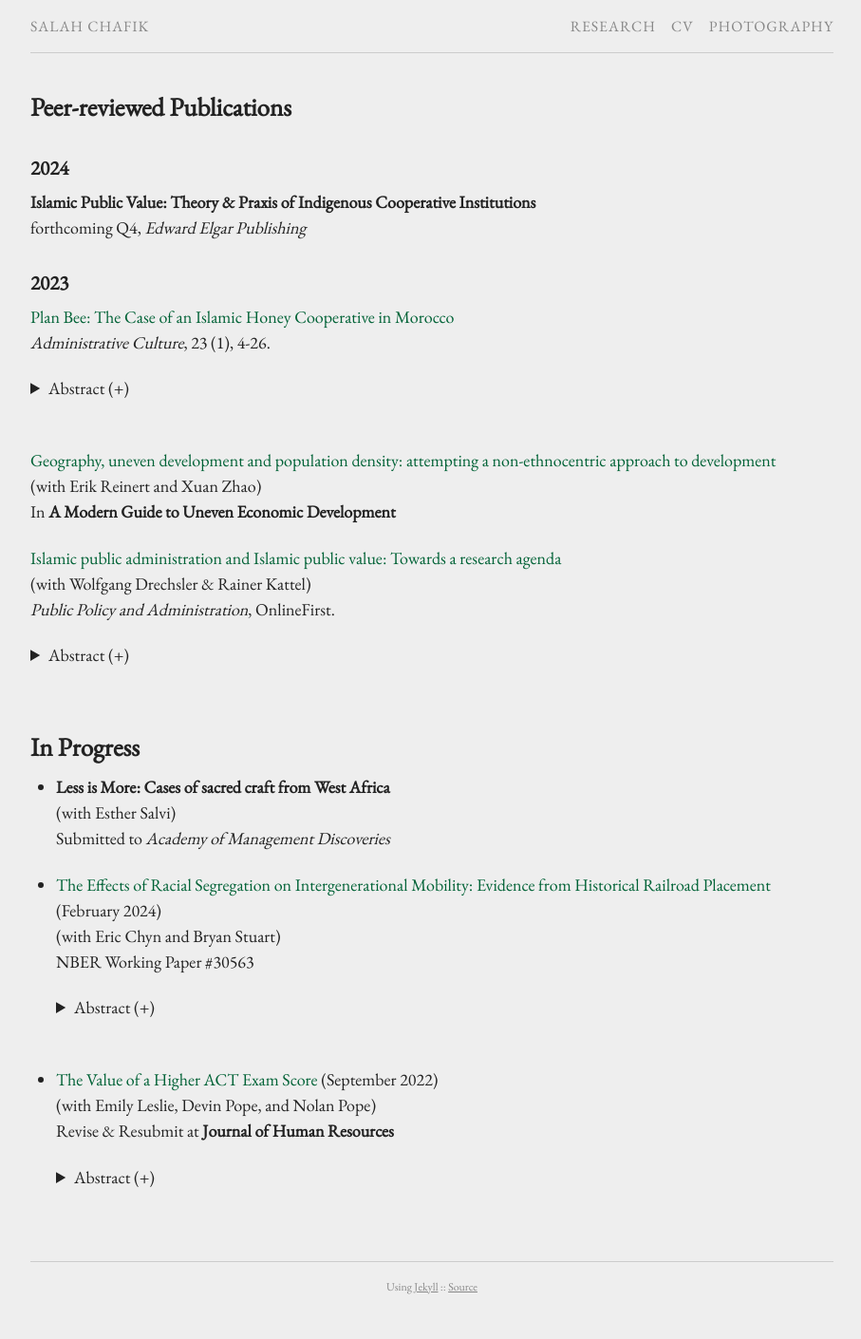
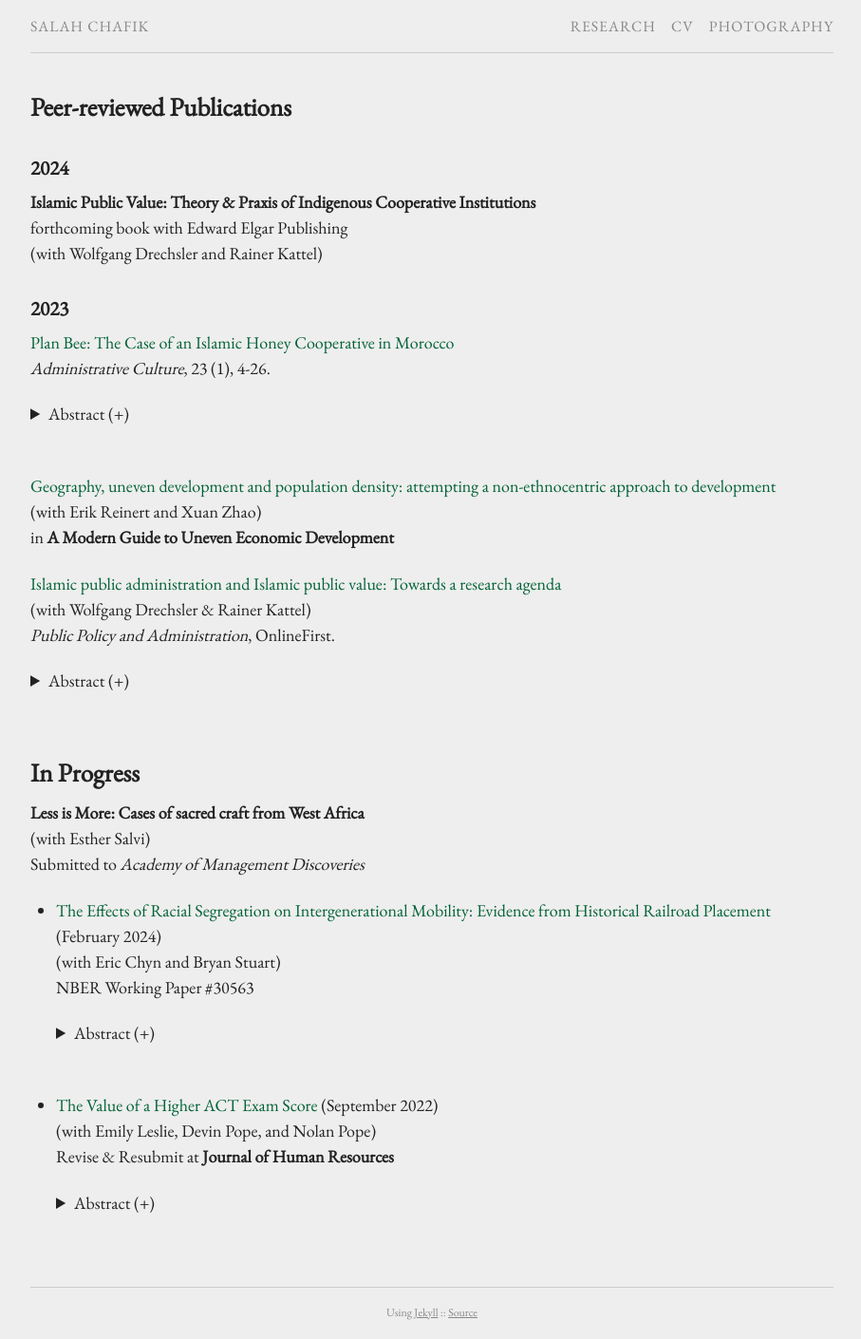
Before and after one commit to schafik/schafik.github.io, a Jekyll site: the page built from research.md, in a window 1280 px wide. Shown: the whole page at 95% size, without its empty margins (185-1092 px from the left). Built offline with Jekyll 4.4.1, drawn with Linux system fonts in a browser that asks for light colours; comment, search, counter and statistics services are not loaded; our own code applies the rules of GitHub Pages for plain Markdown files; before the commit the page ends 1383 px from its top, so only the background shows below that.

Commit message:
Update research.md

```diff
--- a/research.md
+++ b/research.md
@@ -8,8 +8,8 @@ permalink: /research/
 ### 2024
 
   **Islamic Public Value: Theory & Praxis of Indigenous Cooperative Institutions** <br>
-  forthcoming Q4, *Edward Elgar Publishing* <br />
-
+  forthcoming book with Edward Elgar Publishing <br>
+  (with Wolfgang Drechsler and Rainer Kattel)<br />
 
 ### 2023
 
@@ -25,7 +25,7 @@ permalink: /research/
 
   [Geography, uneven development and population density: attempting a non-ethnocentric approach to development](/f/Racial_Disparities_in_Voting_Wait_Times.pdf) <br />
   (with Erik Reinert and Xuan Zhao)<br />
-  In **A Modern Guide to Uneven Economic Development** <br />
+  in **A Modern Guide to Uneven Economic Development** <br />
 
 
   [Islamic public administration and Islamic public value: Towards a research agenda](/f/Drechsler et al – IPA and IPV PPA.pdf) <br />
@@ -36,13 +36,13 @@ permalink: /research/
    <details><summary> Abstract (+) </summary>
 
    <blockquote>
-   <p align="left"> This essay explores whether religion has a place in addressing public challenges, par- ticularly in the context of Non-Western Public Administration paradigms such as Confucian, Buddhist, and Islamic. The authors focus on Islam as a case study and highlight the need for real-life cases to build a grounded theory. To this end, the essay documents the authors’ ongoing research on Islamic Public Value. We argue that to understand Public Administration in a global context, it is essential to recognize the limitations of a Western perspective, from which the dichotomy of religious versus secular emerged, and in so doing, consider alternative departure points, i.e. paradigms incorporating religious or semi-religious elements.<br></p> </blockquote>
+   <p align="left"> This essay explores whether religion has a place in addressing public challenges, particularly in the context of Non-Western Public Administration paradigms such as Confucian, Buddhist, and Islamic. The authors focus on Islam as a case study and highlight the need for real-life cases to build a grounded theory. To this end, the essay documents the authors’ ongoing research on Islamic Public Value. We argue that to understand Public Administration in a global context, it is essential to recognize the limitations of a Western perspective, from which the dichotomy of religious versus secular emerged, and in so doing, consider alternative departure points, i.e. paradigms incorporating religious or semi-religious elements.<br></p> </blockquote>
    </details><br />
 
 
 ## In Progress
 
-* **Less is More: Cases of sacred craft from West Africa**<br />
+  **Less is More: Cases of sacred craft from West Africa**<br />
   (with Esther Salvi)<br />
   Submitted to *Academy of Management Discoveries*<br />
 
```
